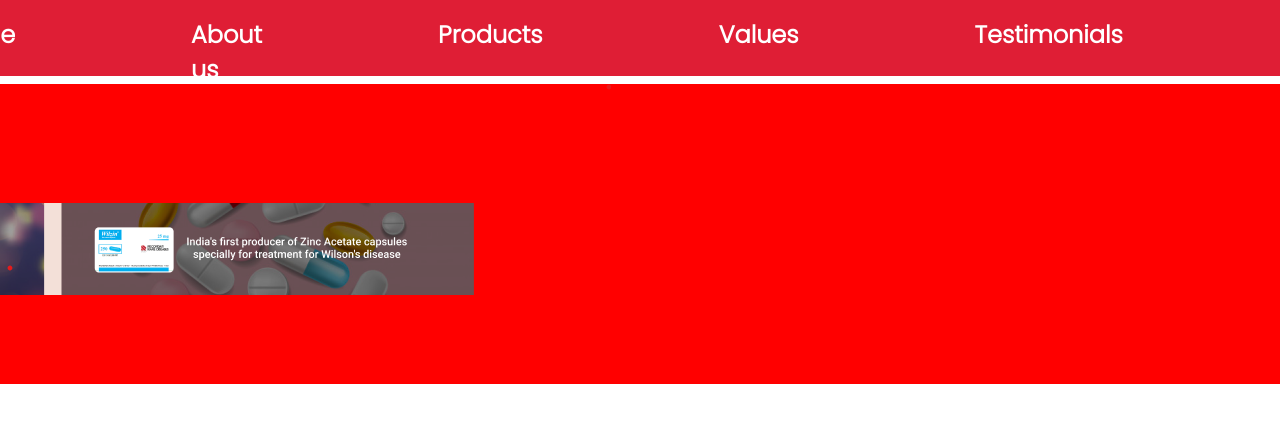
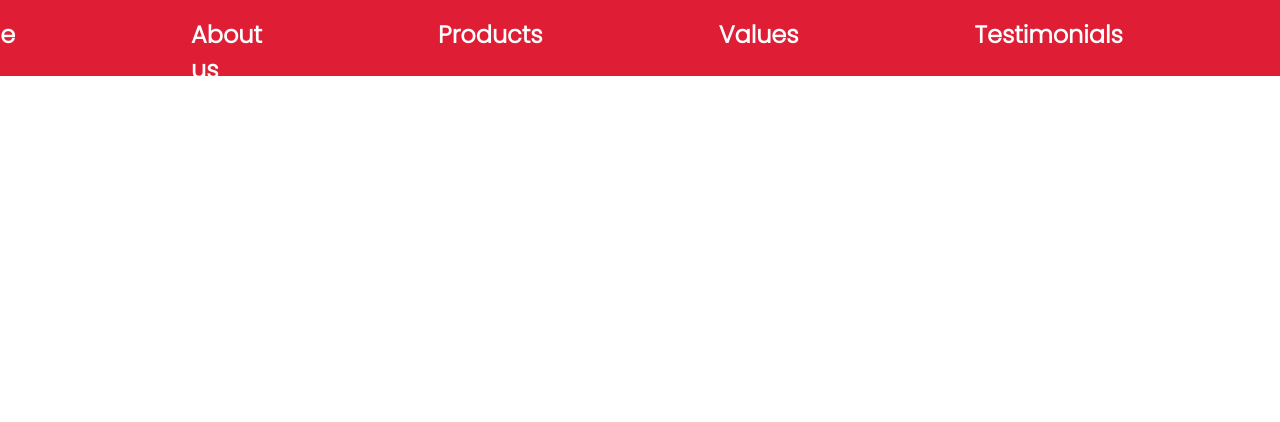
Before and after one commit to sowmya-513/First-website, a plain HTML site: page index.html in a window 1280 px wide. Shown: the part 140-562 px from the top of the page. Drawn offline with Linux system fonts and the light colour scheme.

Commit message:
Modified index file

```diff
--- a/index.html
+++ b/index.html
@@ -40,28 +40,6 @@
             <li><a href = "#home">Contacts</a></li>
         </ul>
     </div>
-</div>
-
-    <!-- Banner Carousel -->
-
-
-
-<div class="simple-ss" id="simple-ss"></div>
-
-<!--<div class="content">
-  <p>This is a proof-of-concept for a slideshow that doesn't use any Javascript. It does not have pages or left/right buttons etc.
-  <ul>
-    <li>Pick a static width and height for the slides.</li>
-    <li>Place all your slides side-by-side in a <strong>single</strong> image.</li>
-    <li>Set the image as the background of the div. Use the background-position property to set the initial position of 0px. Be sure to calculate where the position needs to be for each slide, they will be negative numbers.</li>
-    <li>In the animation CSS, set the length of time for the entire slideshow to run. For my three images I used 13 seconds. If you have more images you will need to increase this as needed.</li>
-    <li>For the keyframes, you need to do some math. It's (pics * 2) / 100. Use this as the multipler for each slide, with "100%" being the last keyframe. Each image needs to have multiple keyframes in order for the slideshow to "pause" on that image. I used two stops for each slide, hence "pics * 2". Notice how the last keyframe at 100% is also the position of the first image of the slideshow. So technically, the first image gets 3 keyframes. I hope this makes sense.
-    <li>This project is using Codepen's built-in -prefix-free setting, otherwise you need all those prefixes too!</li>
-    <li>The Javascript is optional and is only there to enable clicking on each banner. If you want, you can remove all that and use a click event just on the div itself (one link for the entire slideshow). You will have to calculate the range of positions you want to be enabled for each banner click event. For example on the first banner, it is only clickable until it scrolls about half way to the 2nd banner, then the click fires on the second banner.</li>
-  </ul>
-  </p>
-
-<p>Images taken from random Lorempixel.com images.</p>
-</div>-->
+ </div>
 </body>
 </html>
```
